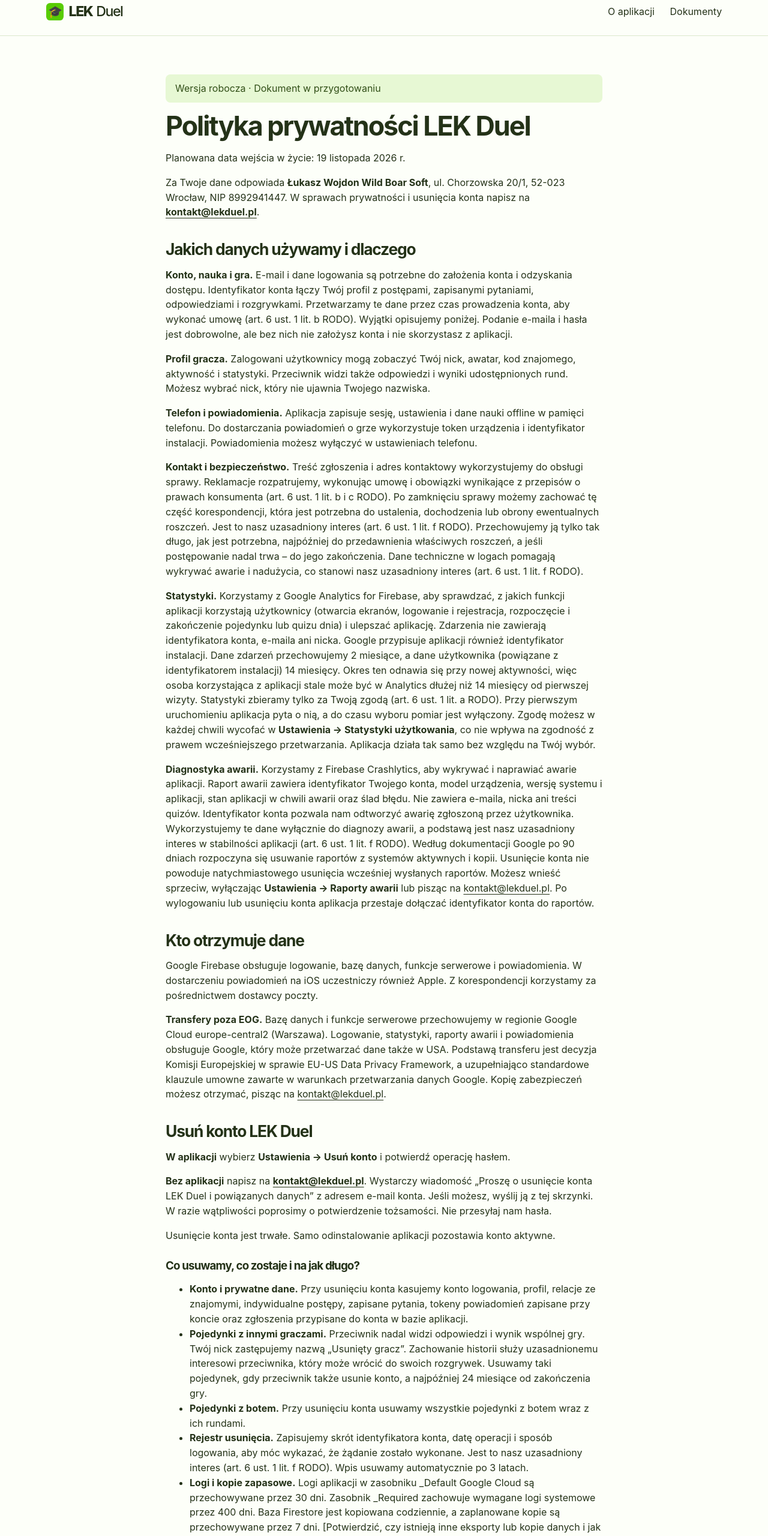
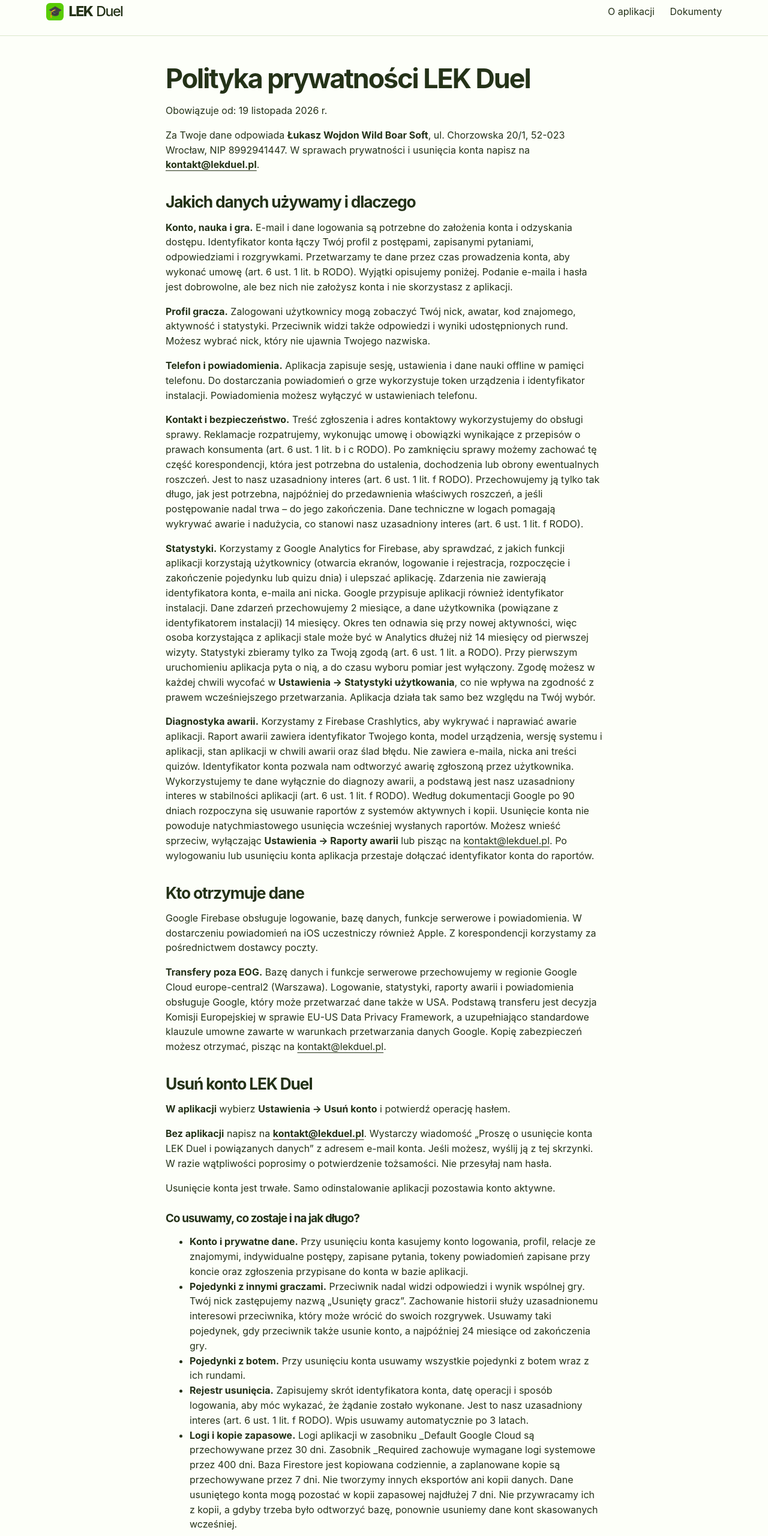
Before and after one commit to LDrogba/LekDuelWebPage, a plain HTML site: page prywatnosc/index.html in a window 1280 px wide. Shown: the part 20-2580 px from the top of the page at 60% size. Drawn offline with Linux system fonts and the light colour scheme.

Commit message:
Polityka i regulamin: wersja ostateczna, kopie zapasowe, data obowiazywania
Co-Authored-By: Claude Opus 5.5 <noreply@anthropic.com>

```diff
--- a/prywatnosc/index.html
+++ b/prywatnosc/index.html
@@ -1,6 +1,6 @@
-<!doctype html><html lang="pl"><head><meta charset="utf-8"><meta name="viewport" content="width=device-width,initial-scale=1"><title>Polityka prywatności | LEK Duel</title><meta name="description" content="LEK Duel — pytania, powtórki i pojedynki w przygotowaniach do Lekarskiego Egzaminu Końcowego."><link rel="stylesheet" href="../style.css"></head><body><header><a class="brand" href="../index.html" aria-label="LEK Duel — strona główna"><i aria-hidden="true">🎓</i> LEK <b>Duel</b></a><nav aria-label="Nawigacja"><a href="../index.html#aplikacja">O aplikacji</a><a href="../index.html#dokumenty">Dokumenty</a></nav></header><main class="document"><p class="notice">Wersja robocza · Dokument w przygotowaniu</p>
+<!doctype html><html lang="pl"><head><meta charset="utf-8"><meta name="viewport" content="width=device-width,initial-scale=1"><title>Polityka prywatności | LEK Duel</title><meta name="description" content="LEK Duel — pytania, powtórki i pojedynki w przygotowaniach do Lekarskiego Egzaminu Końcowego."><link rel="stylesheet" href="../style.css"></head><body><header><a class="brand" href="../index.html" aria-label="LEK Duel — strona główna"><i aria-hidden="true">🎓</i> LEK <b>Duel</b></a><nav aria-label="Nawigacja"><a href="../index.html#aplikacja">O aplikacji</a><a href="../index.html#dokumenty">Dokumenty</a></nav></header><main class="document">
 <h1>Polityka prywatności LEK Duel</h1>
-<p>Planowana data wejścia w życie: 19 listopada 2026 r.</p>
+<p>Obowiązuje od: 19 listopada 2026 r.</p>
 <p>Za Twoje dane odpowiada <strong>Łukasz Wojdon Wild Boar Soft</strong>, ul. Chorzowska 20/1, 52-023 Wrocław, NIP 8992941447. W sprawach prywatności i usunięcia konta napisz na <strong><a href="mailto:kontakt@lekduel.pl">kontakt@lekduel.pl</a></strong>.</p>
 <h2>Jakich danych używamy i dlaczego</h2>
 <p><strong>Konto, nauka i gra.</strong> E-mail i dane logowania są potrzebne do założenia konta i odzyskania dostępu. Identyfikator konta łączy Twój profil z postępami, zapisanymi pytaniami, odpowiedziami i rozgrywkami. Przetwarzamy te dane przez czas prowadzenia konta, aby wykonać umowę (art. 6 ust. 1 lit. b RODO). Wyjątki opisujemy poniżej. Podanie e-maila i hasła jest dobrowolne, ale bez nich nie założysz konta i nie skorzystasz z aplikacji.</p>
@@ -22,7 +22,7 @@
   <li><strong>Pojedynki z innymi graczami.</strong> Przeciwnik nadal widzi odpowiedzi i wynik wspólnej gry. Twój nick zastępujemy nazwą „Usunięty gracz”. Zachowanie historii służy uzasadnionemu interesowi przeciwnika, który może wrócić do swoich rozgrywek. Usuwamy taki pojedynek, gdy przeciwnik także usunie konto, a najpóźniej 24 miesiące od zakończenia gry.</li>
   <li><strong>Pojedynki z botem.</strong> Przy usunięciu konta usuwamy wszystkie pojedynki z botem wraz z ich rundami.</li>
   <li><strong>Rejestr usunięcia.</strong> Zapisujemy skrót identyfikatora konta, datę operacji i sposób logowania, aby móc wykazać, że żądanie zostało wykonane. Jest to nasz uzasadniony interes (art. 6 ust. 1 lit. f RODO). Wpis usuwamy automatycznie po 3 latach.</li>
-  <li><strong>Logi i kopie zapasowe.</strong> Logi aplikacji w zasobniku _Default Google Cloud są przechowywane przez 30 dni. Zasobnik _Required zachowuje wymagane logi systemowe przez 400 dni. Baza Firestore jest kopiowana codziennie, a zaplanowane kopie są przechowywane przez 7 dni. [Potwierdzić, czy istnieją inne eksporty lub kopie danych i jak długo są przechowywane.]</li>
+  <li><strong>Logi i kopie zapasowe.</strong> Logi aplikacji w zasobniku _Default Google Cloud są przechowywane przez 30 dni. Zasobnik _Required zachowuje wymagane logi systemowe przez 400 dni. Baza Firestore jest kopiowana codziennie, a zaplanowane kopie są przechowywane przez 7 dni. Nie tworzymy innych eksportów ani kopii danych. Dane usuniętego konta mogą pozostać w kopii zapasowej najdłużej 7 dni. Nie przywracamy ich z kopii, a gdyby trzeba było odtworzyć bazę, ponownie usuniemy dane kont skasowanych wcześniej.</li>
 </ul>
 <h2>Twoje prawa</h2>
 <p>Możesz napisać do nas o dostęp do danych, ich kopię lub sprostowanie, a na zasadach RODO także o usunięcie, ograniczenie przetwarzania lub przeniesienie danych. Gdy podstawą jest uzasadniony interes, możesz wnieść sprzeciw ze względu na swoją szczególną sytuację. Udzieloną zgodę możesz w każdej chwili wycofać ze skutkiem na przyszłość. Na żądania odpowiadamy co do zasady w ciągu miesiąca. Możesz również złożyć skargę do <a href="https://uodo.gov.pl/pl/504">Prezesa Urzędu Ochrony Danych Osobowych</a>.</p>
```
Also changed, not shown: regulamin/index.html (+2 -2 lines).
